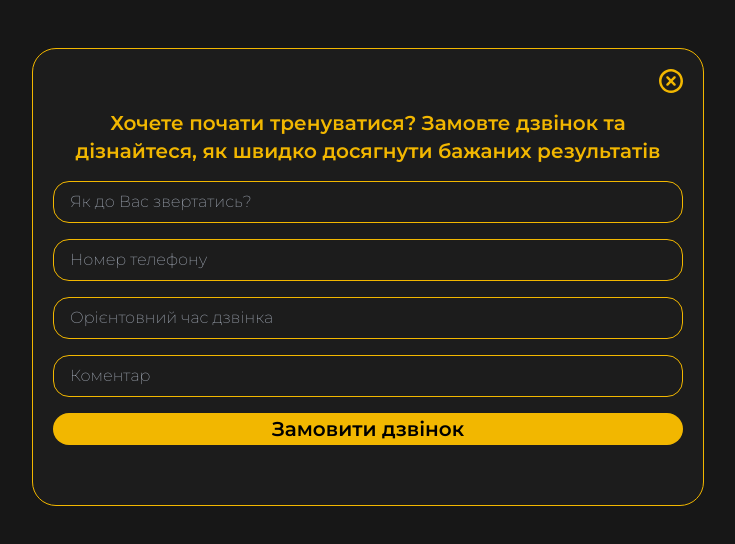
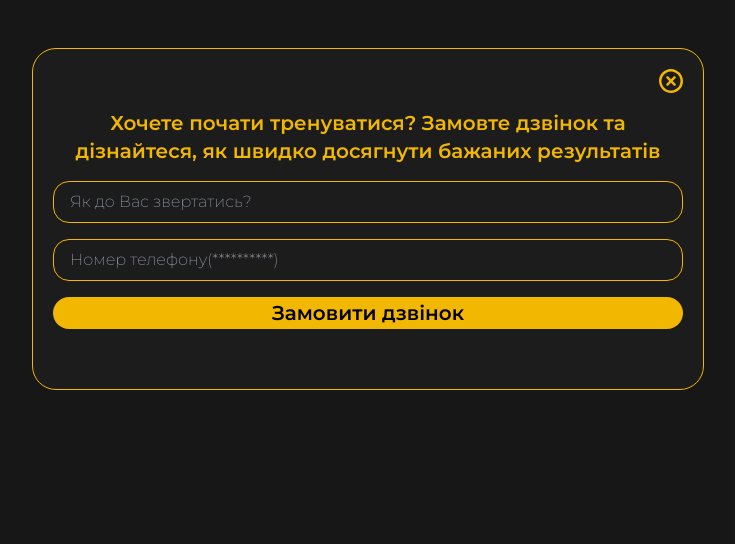
Before and after one commit to VarSlax/sf, a Next.js app: page /order in a window 1280 px wide. Shown: the top 544 px of the page, without its empty margins (272-1007 px from the left). Built offline with nearby package versions, Linux system fonts and the light colour scheme.

Commit message:
refactor: add little refactoring for modal field

```diff
--- a/app/order/page.tsx
+++ b/app/order/page.tsx
@@ -9,8 +9,6 @@ import closeIcon from "public/cards/close-icon.svg";
 
 interface FormInputs {
   name: string;
-  date: string;
-  comment: string;
   phone: number;
   singleErrorInput: string;
 }
@@ -41,7 +39,12 @@ const OrderPage = () => {
   return (
     <div className="mx-5 my-12 flex max-w-2xl flex-col rounded-3xl border border-golden bg-order-card-bg p-3 backdrop-blur-sm md:mx-auto">
       <div className="m-2 flex justify-end">
-        <Image onClick={() => push("/")} src={closeIcon} alt="no image" />
+        <Image
+          onClick={() => push("/")}
+          src={closeIcon}
+          alt="no image"
+          className="cursor-pointer"
+        />
       </div>
       <div className="m-2 text-center text-xl font-semibold text-golden">
         Хочете почати тренуватися? Замовте дзвінок та дізнайтеся, як швидко
@@ -68,25 +71,13 @@ const OrderPage = () => {
           <ErrorMessage errors={errors} name="name" />
           <input
             type="tel"
-            placeholder="Номер телефону"
+            placeholder="Номер телефону(**********)"
             {...register("phone", {
               required: "Будь ласка, введiть номер для зворотнього дзвiнка",
             })}
             className="my-2 w-full rounded-2xl border border-golden bg-order-card-bg px-4 py-2 text-base font-extralight"
           />
           <ErrorMessage errors={errors} name="phone" />
-          <input
-            type="text"
-            {...register("date", { maxLength: 100 })}
-            placeholder="Орієнтовний час дзвінка"
-            className="my-2 w-full rounded-2xl border border-golden bg-order-card-bg px-4 py-2 text-base font-extralight"
-          />
-          <input
-            type="text"
-            {...register("comment", { maxLength: 300 })}
-            placeholder="Коментар"
-            className="my-2 w-full rounded-2xl border border-golden bg-order-card-bg px-4 py-2 text-base font-extralight"
-          />
           <button
             type="submit"
             className="mb-10 mt-2 w-full cursor-pointer rounded-3xl bg-golden px-8 py-0.5 text-xl font-semibold text-black "
```
